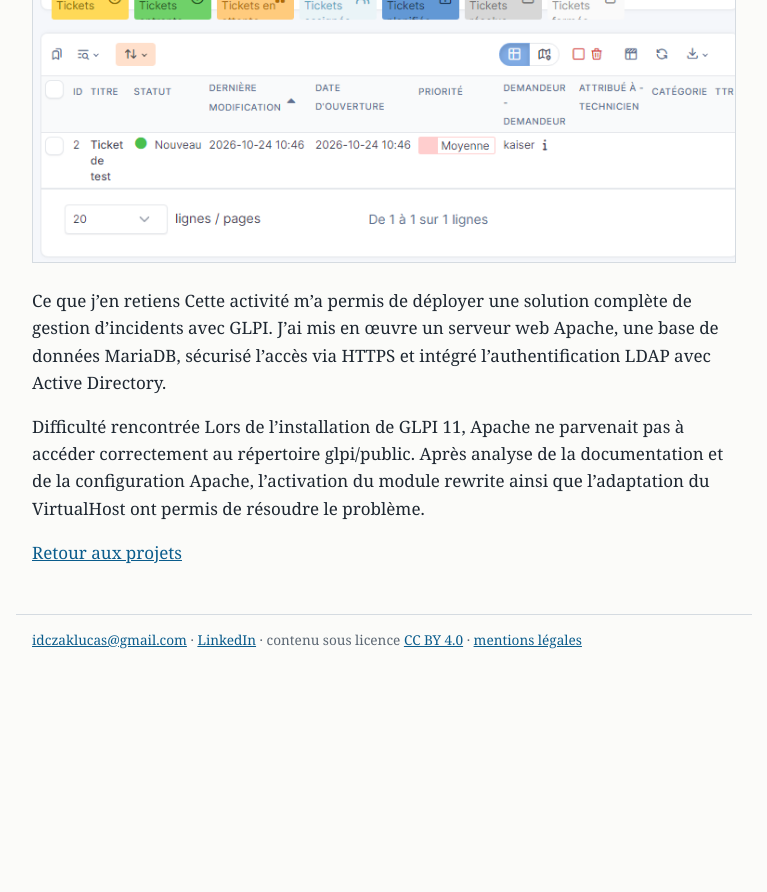
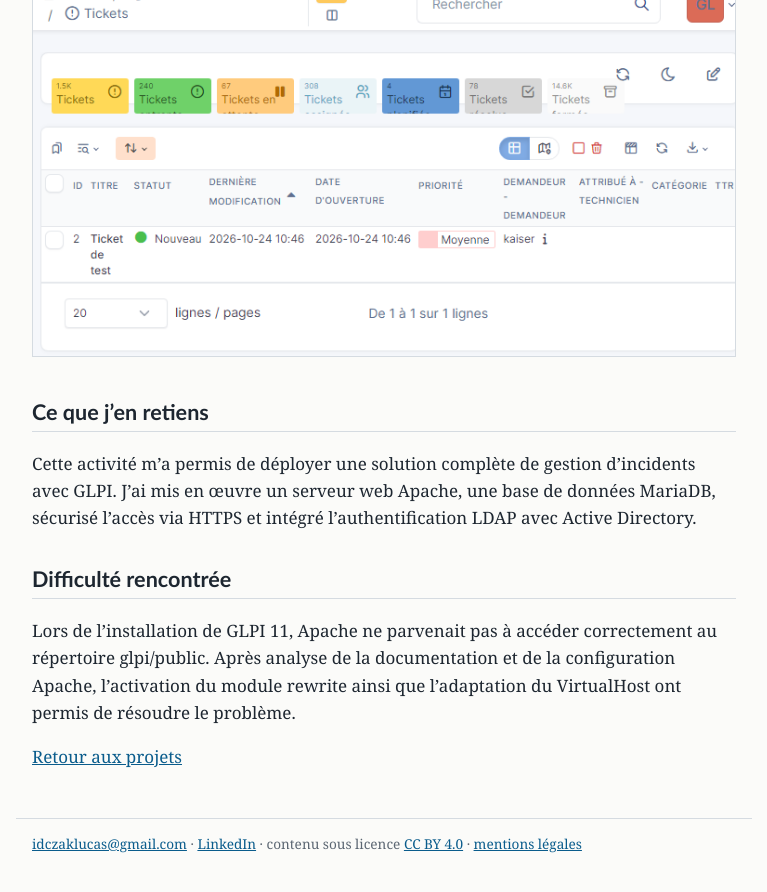
Before and after one commit to Lucasidcz-Cours/portfolio, a Jekyll site: the page built from _projets/GLPI.md, in a window 1280 px wide and 900 px high, scrolled down 5609 px. Shown: the top 892 px of the window, without its empty margins (256-1023 px from the left). Built offline with Jekyll 4.4.1, drawn with Linux system fonts in a browser that asks for light colours; before the commit the page ends 6305 px from its top, so only the background shows below that; some of the changed text lies outside the part shown.

```diff
--- a/_projets/GLPI.md
+++ b/_projets/GLPI.md
@@ -6,7 +6,7 @@ resume: Mise en place de plateforme de gestion d'incident GLPI
 competences: [c5,c6]
 ---
 
-Contexte
+## Contexte
 L'examen final de BTS SIO demande une plateforme informatique mise en place par l'étudiant. Je présenterai ici l'infrastructure utilisée pour la simulation d'incidents à l'aide de GLPI.
 
 ## Conditions et moyens
@@ -23,7 +23,7 @@ Un serveur Debian 12 hébergeant GLPI
 Un poste client Windows joint au domaine
 Les trois machines virtuelles sont connectées au même réseau virtuel VMware : lan10.
 
-Description de l'activité
+## Description de l'activité
 1. Configuration de la machine Debian
 Le serveur GLPI est placé sur le réseau 172.20.1.0/24, le même que celui du contrôleur de domaine (172.20.1.2).
 
@@ -177,8 +177,8 @@ Création de ticket par l'utilisateur Kaiser
 Ticket visible dans GLPI
 ![Ticket visible GLPI]({{ "/images/ticketkaiser2.png" | relative_url }})
 
-Ce que j'en retiens
+## Ce que j'en retiens
 Cette activité m'a permis de déployer une solution complète de gestion d'incidents avec GLPI. J'ai mis en œuvre un serveur web Apache, une base de données MariaDB, sécurisé l'accès via HTTPS et intégré l'authentification LDAP avec Active Directory.
 
-Difficulté rencontrée
+## Difficulté rencontrée
 Lors de l'installation de GLPI 11, Apache ne parvenait pas à accéder correctement au répertoire glpi/public. Après analyse de la documentation et de la configuration Apache, l'activation du module rewrite ainsi que l'adaptation du VirtualHost ont permis de résoudre le problème.
```
